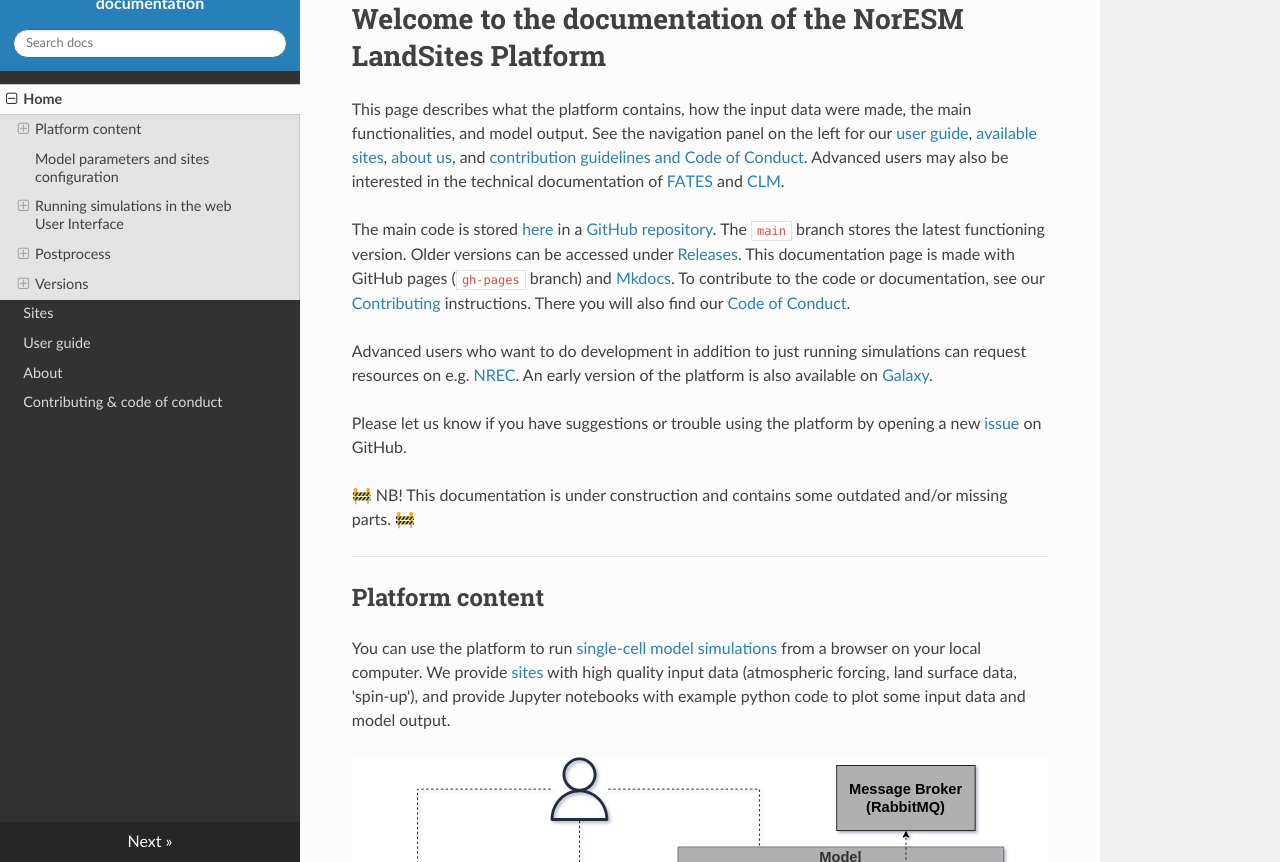
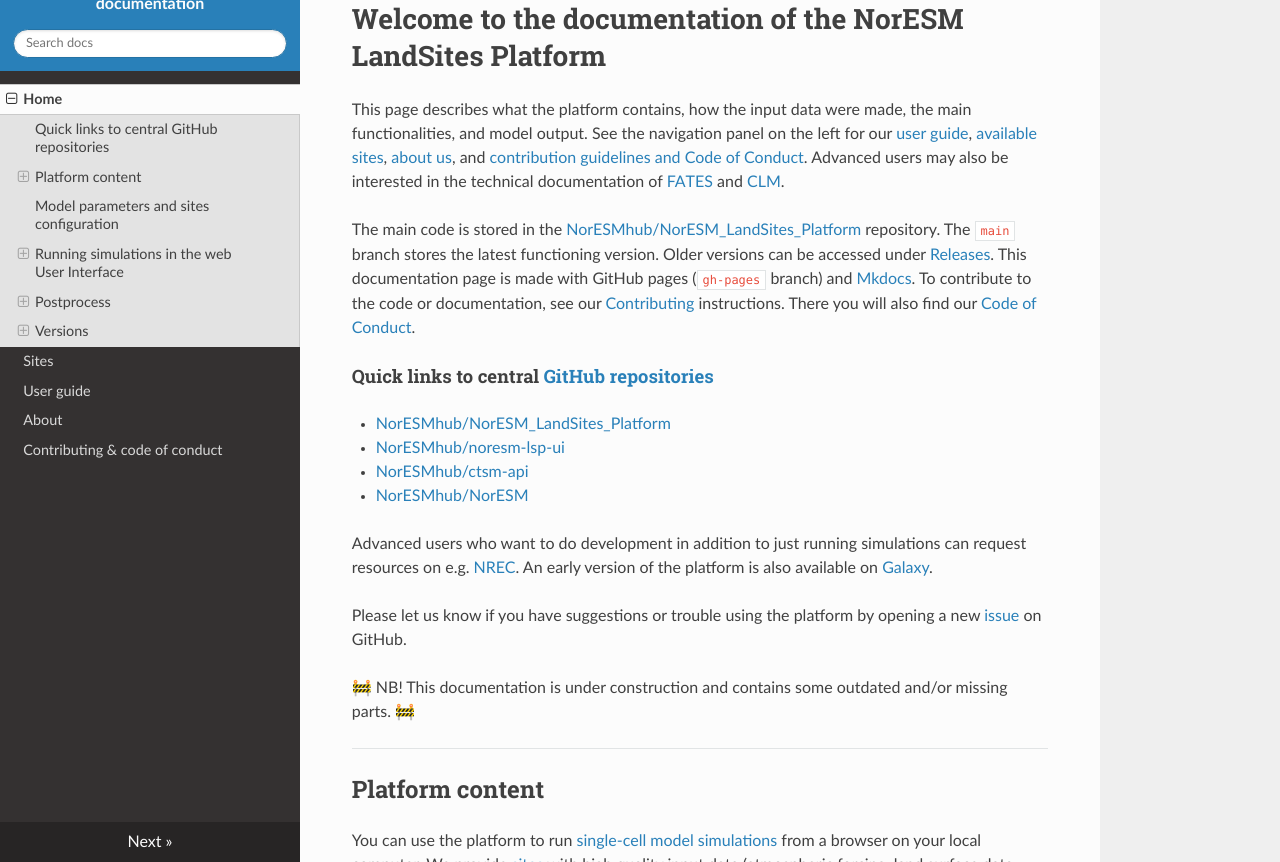
Before and after one commit to NorESMhub/noresm-land-sites-platform, an MkDocs documentation site: the page built from docs/index.md, in a window 1280 px wide and 900 px high, scrolled down 985 px, cut to the strip 38-900 px from the top of the window. Built offline with MkDocs 1.6.1, drawn with Linux system fonts in a browser that asks for light colours; nearby versions of some CDN libraries; some of the changed text lies outside the part shown.

Commit message:
add repo links and illustration

```diff
--- a/docs/index.md
+++ b/docs/index.md
@@ -6,7 +6,14 @@
 
 This page describes what the platform contains, how the input data were made, the main functionalities, and model output. See the navigation panel on the left for our [user guide](https://noresmhub.github.io/NorESM_LandSites_Platform/user_guide), [available sites](https://noresmhub.github.io/NorESM_LandSites_Platform/land-sites/), [about us](https://noresmhub.github.io/NorESM_LandSites_Platform/about/), and [contribution guidelines and Code of Conduct](https://noresmhub.github.io/NorESM_LandSites_Platform/contributing/). Advanced users may also be interested in the technical documentation of [FATES](https://fates-docs.readthedocs.io/en/stable/) and [CLM](https://escomp.github.io/ctsm-docs/versions/release-clm5.0/html/users_guide/index.html).
 
-The main code is stored [here](https://github.com/NorESMhub/NorESM_LandSites_Platform) in a [GitHub repository](https://en.wikipedia.org/wiki/Git "a place to store code with version control"). The `main` branch stores the latest functioning version. Older versions can be accessed under [Releases](https://github.com/NorESMhub/NorESM_LandSites_Platform/releases). This documentation page is made with GitHub pages (`gh-pages` branch) and [Mkdocs](https://www.mkdocs.org/). To contribute to the code or documentation, see our [Contributing](https://noresmhub.github.io/NorESM_LandSites_Platform/contributing/) instructions. There you will also find our [Code of Conduct](https://noresmhub.github.io/NorESM_LandSites_Platform/contributing/#code-of-conduct).
+The main code is stored in the [NorESMhub/NorESM_LandSites_Platform](https://github.com/NorESMhub/NorESM_LandSites_Platform) repository. The `main` branch stores the latest functioning version. Older versions can be accessed under [Releases](https://github.com/NorESMhub/NorESM_LandSites_Platform/releases). This documentation page is made with GitHub pages (`gh-pages` branch) and [Mkdocs](https://www.mkdocs.org/). To contribute to the code or documentation, see our [Contributing](https://noresmhub.github.io/NorESM_LandSites_Platform/contributing/) instructions. There you will also find our [Code of Conduct](https://noresmhub.github.io/NorESM_LandSites_Platform/contributing/#code-of-conduct).
+
+#### Quick links to central [GitHub repositories](https://en.wikipedia.org/wiki/Git "a place to store code with version control")
+
+- [NorESMhub/NorESM_LandSites_Platform](https://github.com/NorESMhub/NorESM_LandSites_Platform)
+- [NorESMhub/noresm-lsp-ui](https://github.com/NorESMhub/noresm-lsp-ui)
+- [NorESMhub/ctsm-api](https://github.com/NorESMhub/ctsm-api)
+- [NorESMhub/NorESM](https://github.com/NorESMhub/NorESM)
 
 Advanced users who want to do development in addition to just running simulations can request resources on e.g. [NREC](https://nrec.no/ "Norwegian Research and Education Cloud: Fast, standardized servers and storage for the Norwegian higher education sector"). An early version of the platform is also available on [Galaxy](https://training.galaxyproject.org/training-material/topics/climate/tutorials/fates/tutorial.html "an open, web-based platform for accessible, reproducible, and transparent computational biological research").
 
@@ -26,6 +33,10 @@
 Gray boxes are Docker containers. `Model` container is expanded to show the two services running in there (i.e. `API` and `Tasks`) in addition to hosting the model and its dependencies.
 `./resources` contains all the folders that are mounted into the containers by `docker-compose`.
 The model and the API manage the blue ones, and yellow folders are created by the code maintainers—an asterisk indicates the folder is optional. After [first-time installation and setup](https://noresmhub.github.io/NorESM_LandSites_Platform/user_guide/#0-prerequisites-first-time-setup), users can access the Web User Interface (UI) and Jupyter server. The UI uses and Application Programming Interface (API) to send commands between the users and Docker containers.*
+
+![Repositories and containers](img/repos_and_containers.drawio.svg)
+
+*Illustration of the GitHub repositories and Docker images and containers that make up the NorESM Land Sites Platform.*
 
 ### API
 
```
